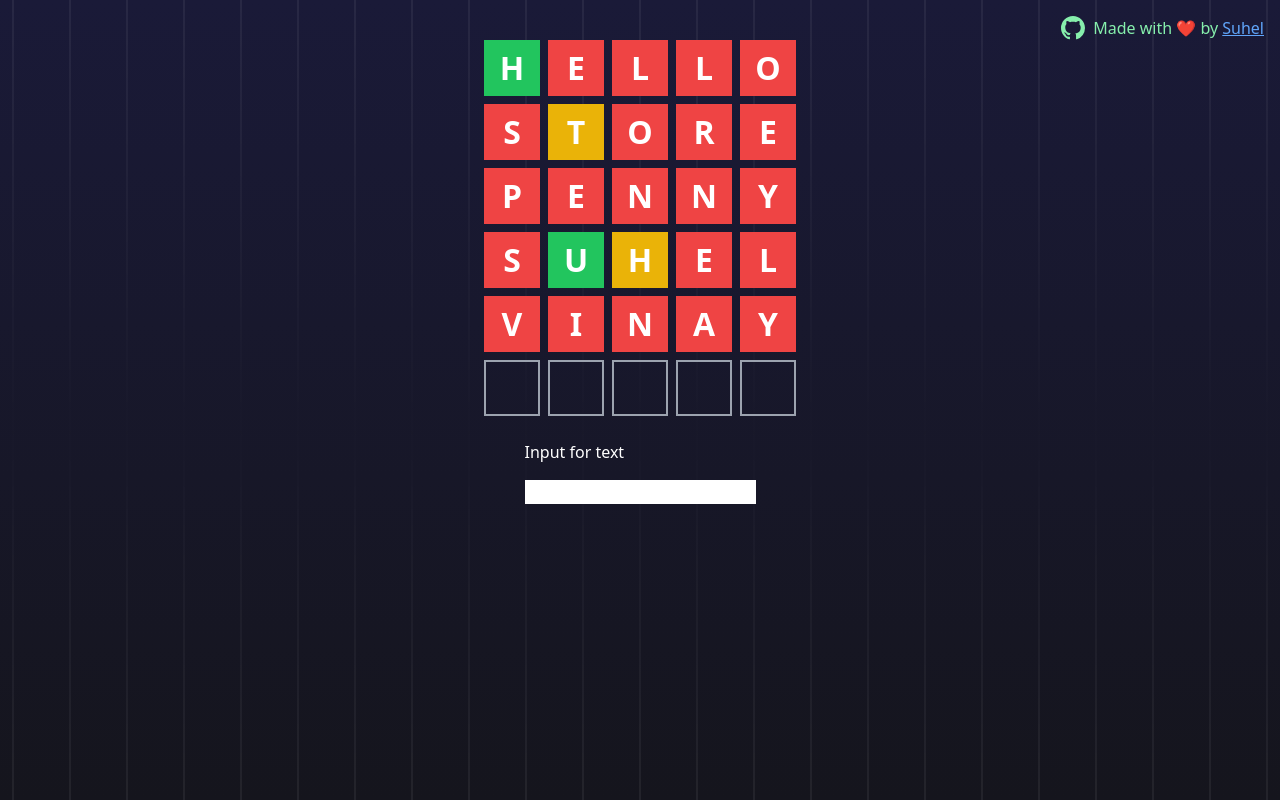
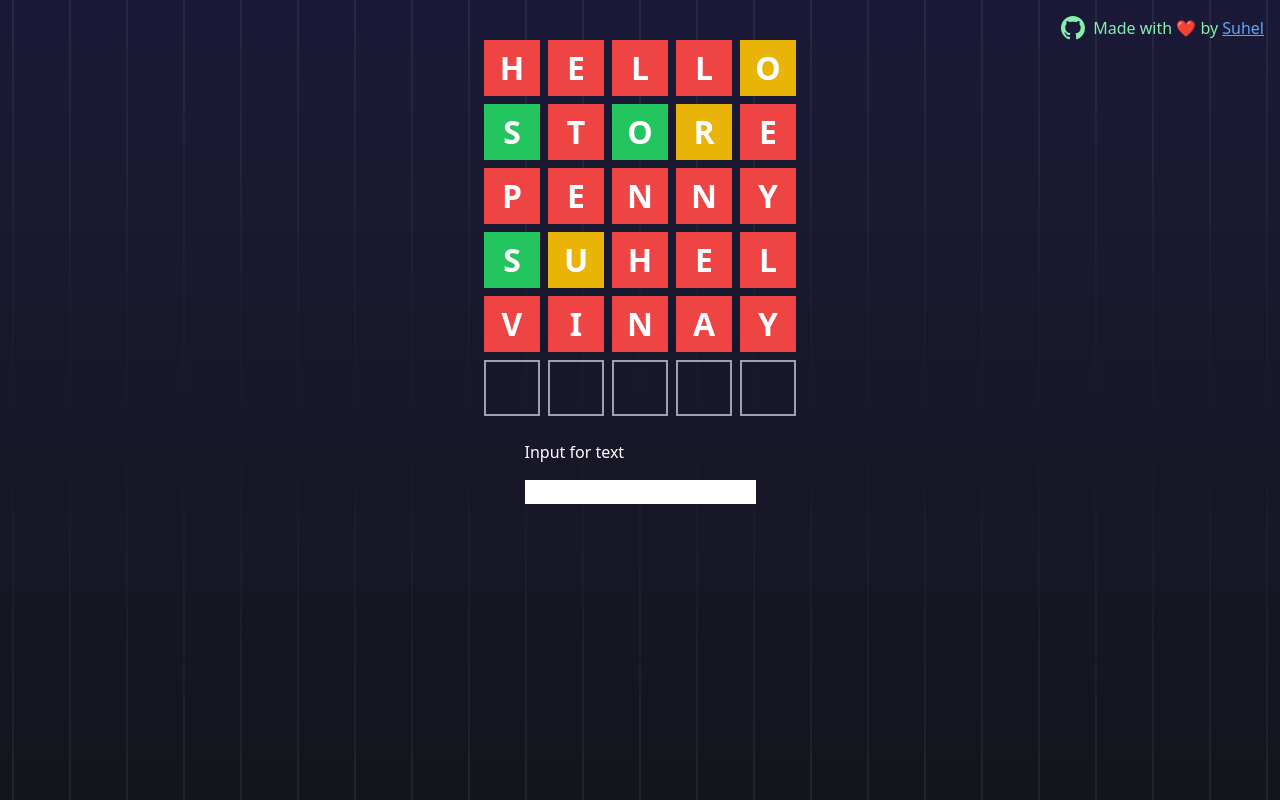
Before and after one commit to Suhelkhan12/Wordle, a React (Vite) app: page /gameplay in a window 1280 px wide. Built offline with nearby package versions, Linux system fonts and the light colour scheme.

Commit message:
connect input with word row

```diff
--- a/src/components/UI/WordRow.tsx
+++ b/src/components/UI/WordRow.tsx
@@ -1,3 +1,4 @@
+import { useStore } from "../../store/store";
 import { LetterStates } from "../../types";
 import { checkValidityOfGuess } from "../../utils/word-util";
 
@@ -5,7 +6,7 @@ type WordRowPropType = {
   letter: string;
 };
 
-const LETTER_LENGTH = 5;
+export const LETTER_LENGTH = 5;
 
 type LetterBoxProp = {
   letter: string;
@@ -34,10 +35,12 @@ const LetterBox = ({ letter, letterState }: LetterBoxProp) => {
 };
 
 const WordRow = ({ letter }: WordRowPropType) => {
-  const guessState = checkValidityOfGuess(letter);
+  const answer = useStore((state) => state.answer);
   // we did this so that we can conver our string letter into array and we can easity map over it
   const letterRemaining = LETTER_LENGTH - letter.length;
   const letterArray = letter.split("").concat(Array(letterRemaining).fill(""));
+
+  const guessState = checkValidityOfGuess(letter, answer);
   return (
     <div className="grid grid-cols-5 gap-2 ">
       {letterArray.length > 0 &&
--- a/src/pages/Gameplay.tsx
+++ b/src/pages/Gameplay.tsx
@@ -1,12 +1,14 @@
 import { useState } from "react";
 import WordRow from "../components/UI/WordRow";
 import { useStore } from "../store/store";
+import { LETTER_LENGTH } from "../components/UI/WordRow";
 
 const GUESS_LENGTH = 6;
 
 const Gameplay = () => {
   const [guess, setGuess] = useState<string>("");
   const guesses = useStore((state) => state.guesses);
+  const addGuess = useStore((state) => state.addGuess);
 
   let rows = [...guesses];
   if (rows.length < GUESS_LENGTH) {
@@ -14,6 +16,16 @@ const Gameplay = () => {
   }
   const numberOfGuessRemaining = GUESS_LENGTH - rows.length;
   rows = rows.concat(Array(numberOfGuessRemaining).fill(""));
+
+  const handleOnchange = (e: React.ChangeEvent<HTMLInputElement>) => {
+    const newGuess = e.target.value;
+    if (newGuess.length === LETTER_LENGTH) {
+      addGuess(newGuess);
+      setGuess("");
+      return;
+    }
+    setGuess(newGuess);
+  };
 
   return (
     <main className="h-screen flex justify-center items-center sm:pt-10 pt-14  text-white flex-col">
@@ -29,7 +41,7 @@ const Gameplay = () => {
           type="text"
           value={guess}
           className=" text-black"
-          onChange={(e) => setGuess(e.target.value)}
+          onChange={handleOnchange}
         />
       </div>
     </main>
--- a/src/store/store.ts
+++ b/src/store/store.ts
@@ -15,7 +15,7 @@ export const useStore = create<StoreState & StoreActions>()(
     persist(
         (set)=>({
             answer: getRandomWord(),
-            guesses: ['hello', 'store', 'penny', 'suhel', 'vinay'],
+            guesses: ['hello', 'store', 'penny', 'suhel', 'vinay', ],
             addGuess: (userGuess)=> set((state)=>({guesses: [...state.guesses,userGuess] }))
         }),
         {
--- a/src/utils/word-util.ts
+++ b/src/utils/word-util.ts
@@ -7,7 +7,6 @@ export function getRandomWord(){
     return wordBank[randomIndex]
 }
 
-const word:string =  getRandomWord()
 // the guess which user entered I have to compare it letter by letter with the original
 // letter and for every letter I'm going to return a letter state that is why this function
 // has LetterStates[] return type. Just think about the rules of wordle..
@@ -16,7 +15,7 @@ const word:string =  getRandomWord()
  * well it is not quite good implementation because it will not work for more than one letter present in the user input
  * allol and smelt :- first l in allol will give match for smelt, simillarly it will give yess for second and third l because l in smelt will always exist
  */
-export function checkValidityOfGuess(guess:string, generatedWord:string = word): LetterStates[]{
+export function checkValidityOfGuess(guess:string, generatedWord:string): LetterStates[]{
     const guessArray = guess.split('');
     const generatedWordArray = generatedWord.split('');
 
```
